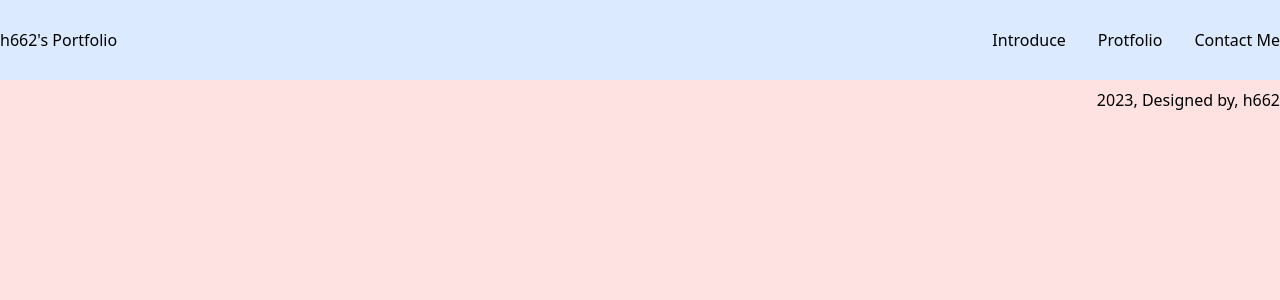
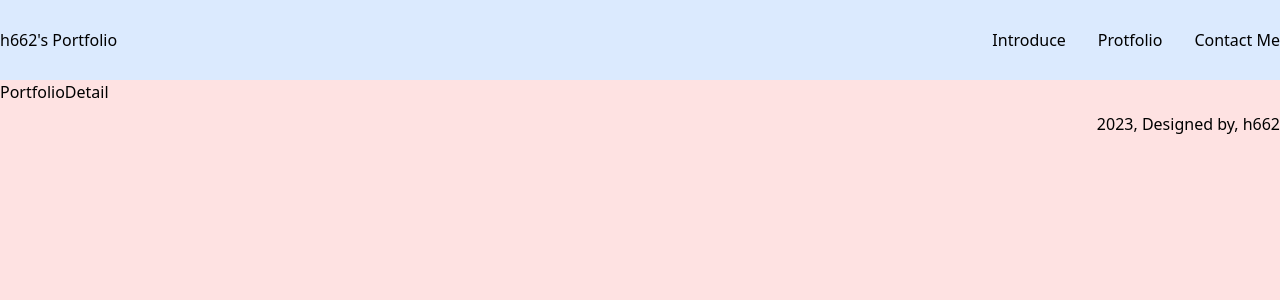
Before and after one commit to seon-2/bcs-part2-react, a React (Create React App) app in the folder portfolio/: page /portfolio in a window 1280 px wide. Shown: the top 300 px of the page. Built offline with nearby package versions, Linux system fonts and the light colour scheme.

Commit message:
💄 [design] 포트폴리오 상세페이지 만들기

```diff
--- a/portfolio/src/App.jsx
+++ b/portfolio/src/App.jsx
@@ -3,6 +3,7 @@ import { BrowserRouter, Routes, Route } from "react-router-dom";
 import Footer from "./components/Footer";
 import Header from "./components/Header";
 import Main from "./pages/main";
+import PortfolioDetail from "./pages/portfolioDetail";
 
 function App() {
   return (
@@ -11,6 +12,7 @@ function App() {
         <Header />
         <Routes>
           <Route path="/" element={<Main />} />
+          <Route path="/portfolio" element={<PortfolioDetail />} />
         </Routes>
         <Footer />
       </div>
--- /dev/null
+++ b/portfolio/src/pages/portfolioDetail.jsx
@@ -0,0 +1,5 @@
+function PortfolioDetail() {
+  return <div>PortfolioDetail</div>;
+}
+
+export default PortfolioDetail;
```
